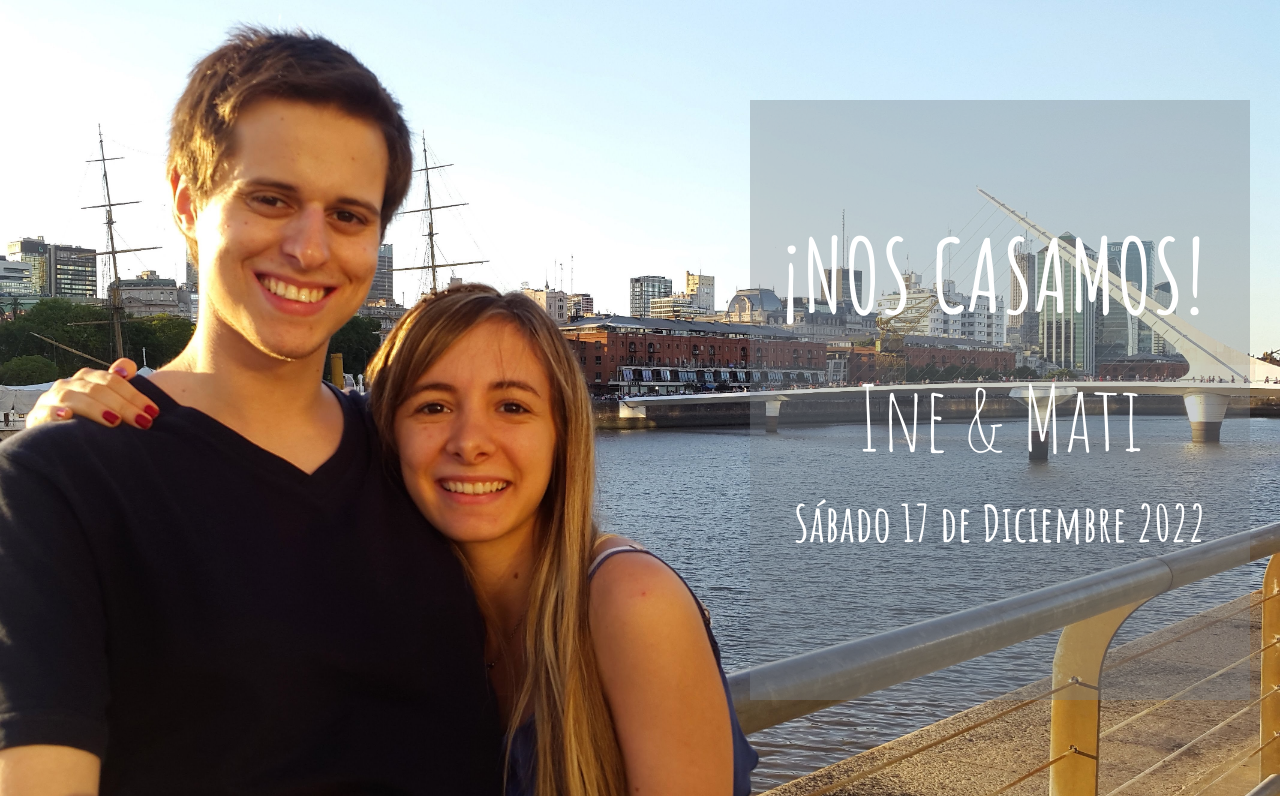
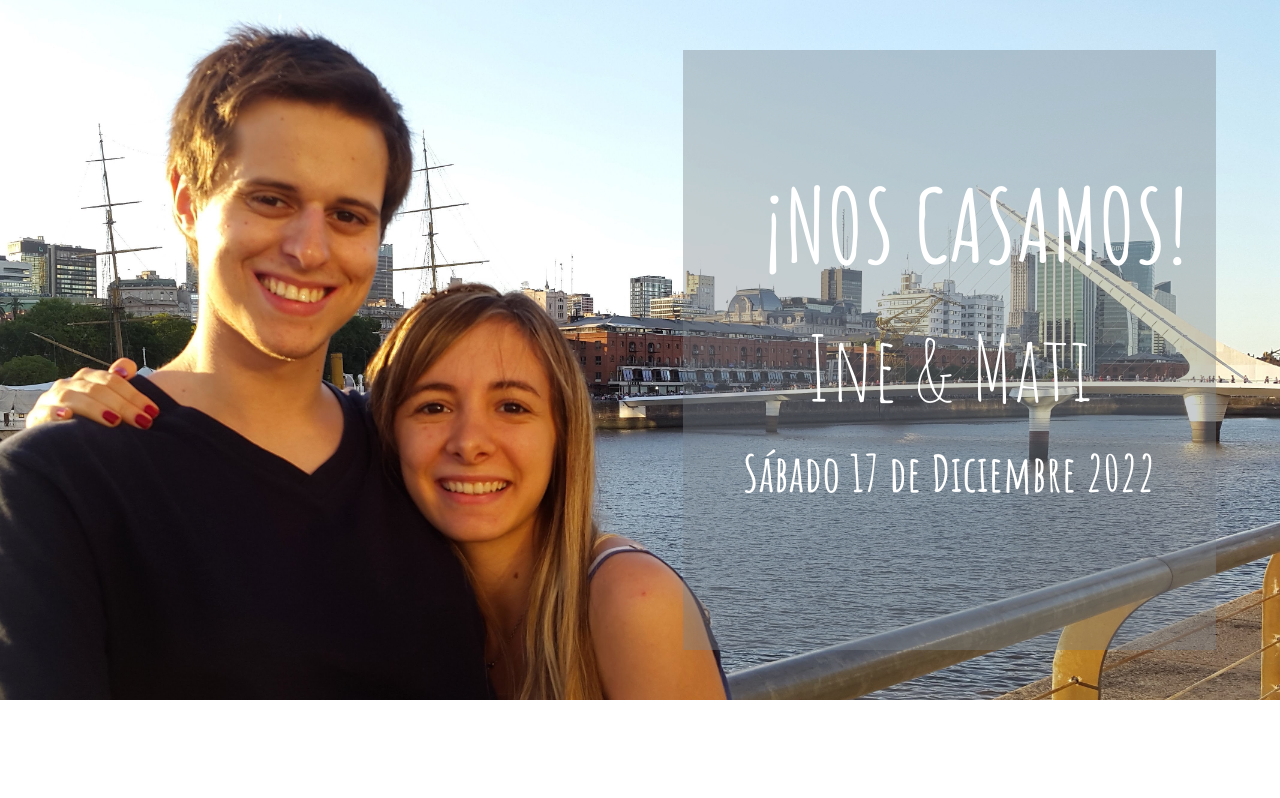
Before and after one commit to mfrk95/casamiento, a React (Create React App) app: page / in a window 1280 px wide. Shown: the top 798 px of the page. Built offline with nearby package versions, Linux system fonts and the light colour scheme.

Commit message:
Arreglos en foto principal

```diff
--- a/src/MainScreen.js
+++ b/src/MainScreen.js
@@ -144,8 +144,15 @@ export default function MainScreen() {
   };
   return (
     <Grid container>
-      <Grid item xs={12}>
-        <Grid item xs={12} className={classes.nosCasamosGrid}>
+      <Grid
+        item
+        className={classes.nosotrosGrid}
+        style={{
+          backgroundImage: `url(${nosotros})`,
+        }}
+        xs={12}
+      >
+        <Grid item xs={5} xl={4} className={classes.nosCasamosGrid}>
           <Typography className={classes.nosCasamosFont}>
             {nosCasamosString}
           </Typography>
@@ -157,7 +164,6 @@ export default function MainScreen() {
           </Typography>
         </Grid>
       </Grid>
-      <img src={nosotros} alt="foto" className={classes.nosotrosFoto} />
       <Grid container xs={12} className={classes.fatimaYAnillosGrid}>
         <Grid xl={3} item className={classes.fatimaGrid}>
           <img src={fatima} alt="fatima" className={classes.fatimaFoto} />
--- a/src/MainScreen.styles.js
+++ b/src/MainScreen.styles.js
@@ -1,13 +1,26 @@
 import { makeStyles } from "@mui/styles";
 
 const useStyles = makeStyles((theme) => ({
+  nosotrosGrid: {
+    backgroundSize: "cover",
+    width: "100%",
+    [theme.breakpoints.up("xl")]: {
+      height: 1000,
+    },
+    height: 700,
+    display: "flex",
+    justifyContent: "flex-end",
+    alignItems: "center",
+  },
+
   nosCasamosGrid: {
     backgroundColor: "rgba(122, 130, 137, 0.4)",
-    position: "absolute",
-    top: 100,
-    left: 750,
     height: 600,
-    minWidth: 500,
+    maxWidth: 500,
+    [theme.breakpoints.up("xl")]: {
+      marginRight: "10em !important",
+    },
+    marginRight: "4em !important",
   },
   nosCasamosFont: {
     color: "white",
@@ -15,7 +28,11 @@ const useStyles = makeStyles((theme) => ({
     fontSize: "100px !important",
     fontWeight: "bold !important",
     marginTop: "100px !important",
-    marginLeft: "30px !important",
+    [theme.breakpoints.up("xl")]: {
+      marginRight: "100px !important",
+      marginLeft: "100px !important",
+    },
+    marginLeft: "80px !important",
   },
   nosCasamosIneMati: {
     color: "white",
@@ -29,11 +46,6 @@ const useStyles = makeStyles((theme) => ({
     fontSize: "50px !important",
     fontWeight: "bold !important",
     textAlign: "center",
-  },
-
-  nosotrosFoto: {
-    maxWidth: "100%",
-    height: "auto",
   },
 
   fatimaYAnillosGrid: {
```
